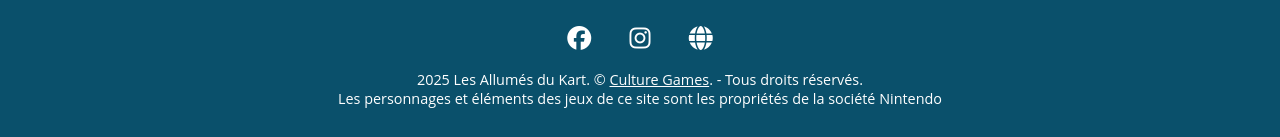
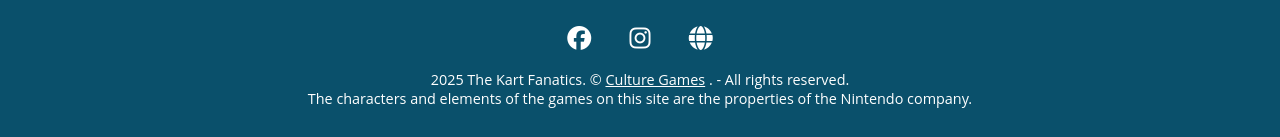
Before and after one commit to MasterGorn/lesallumesdukart, a website: page index.html in a window 1280 px wide. Shown: the part 4108-4245 px from the top of the page. Drawn offline with Linux system fonts and the light colour scheme; a web font is replaced by a local one.

Commit message:
add footer translation

```diff
--- a/index.html
+++ b/index.html
@@ -118,8 +118,10 @@
             </a>
         </div>
         <div class="copyright">
-            2025 Les Allumés du Kart. © <a href="http://www.culture-games.com/" target="_blank" >Culture Games</a>. - Tous droits réservés.<br>
-            Les personnages et éléments des jeux de ce site sont les propriétés de la société Nintendo
+            <span data-i18n="footer.copyright.year">2025 Les Allumés du Kart. © </span>
+            <a href="http://www.culture-games.com/" target="_blank" data-i18n="footer.copyright.company">Culture Games</a>
+            <span data-i18n="footer.copyright.rights">. - Tous droits réservés.</span><br>
+            <span data-i18n="footer.copyright.nintendo">Les personnages et éléments des jeux de ce site sont les propriétés de la société Nintendo</span>
         </div>
     </footer>
 
@@ -127,13 +129,10 @@
     <script src="public/js/script.js"></script>
 
     <!-- Todo
-    2) ajouter l'auteur des passages secrets
-    3) ajouter la date de découverte du passages secret
     4) remplir les datas des circuits
     5) mettre la version anglaise
     7) mettre la croix de fermeture en haut à droite
     8) Améliorer le design global
     9) Ajouter le titre des grands prix
-    10) Ajouter un lien vers notre instagram
     -->
 </body>
--- a/public/js/script.js
+++ b/public/js/script.js
@@ -33,6 +33,14 @@ const translations = {
         size: {
             decrease: "Réduire",
             increase: "Agrandir"
+        },
+        footer: {
+            copyright: {
+                year: "2025 Les Allumés du Kart. © ",
+                company: "Culture Games",
+                rights: ". - Tous droits réservés.",
+                nintendo: "Les personnages et éléments des jeux de ce site sont les propriétés de la société Nintendo."
+            }
         }
     },
     en: {
@@ -65,6 +73,14 @@ const translations = {
         size: {
             decrease: "Decrease",
             increase: "Increase"
+        },
+        footer: {
+            copyright: {
+                year: "2025 The Kart Fanatics. © ",
+                company: "Culture Games",
+                rights: ". - All rights reserved.",
+                nintendo: "The characters and elements of the games on this site are the properties of the Nintendo company."
+            }
         }
     }
 }
@@ -105,7 +121,7 @@ class LanguageManager {
             } else {
                 element.textContent = value;
             }
-        });
+        })
     }
 
     addLanguageSwitch() {
@@ -144,14 +160,6 @@ document.addEventListener('DOMContentLoaded', function() {
     legendToggle.addEventListener('click', function() {
         legend.classList.toggle('active');
         legendToggle.classList.toggle('active');
-
-        // Change le texte du bouton
-       /* const toggleText = legendToggle.querySelector('.toggleText');
-        if (legend.classList.contains('active')) {
-            toggleText.textContent = 'Masquer la légende';
-        } else {
-            toggleText.textContent = 'Afficher la légende';
-        }*/
     });
 });
 
```
